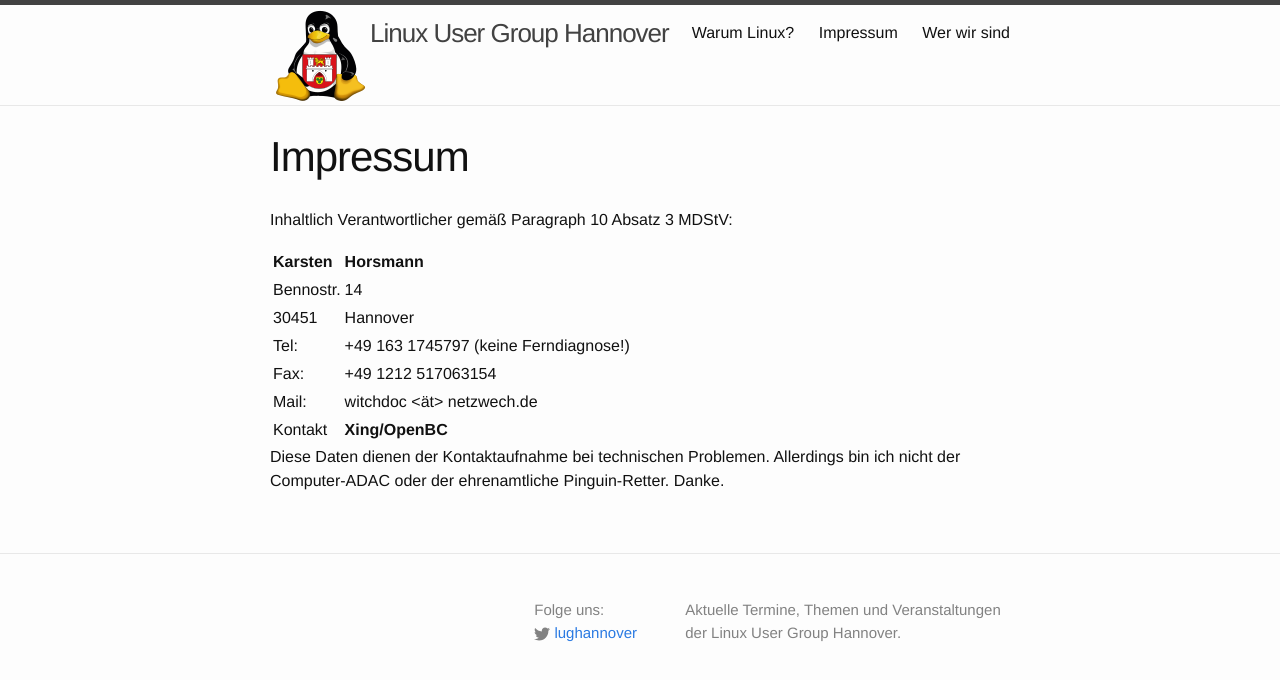
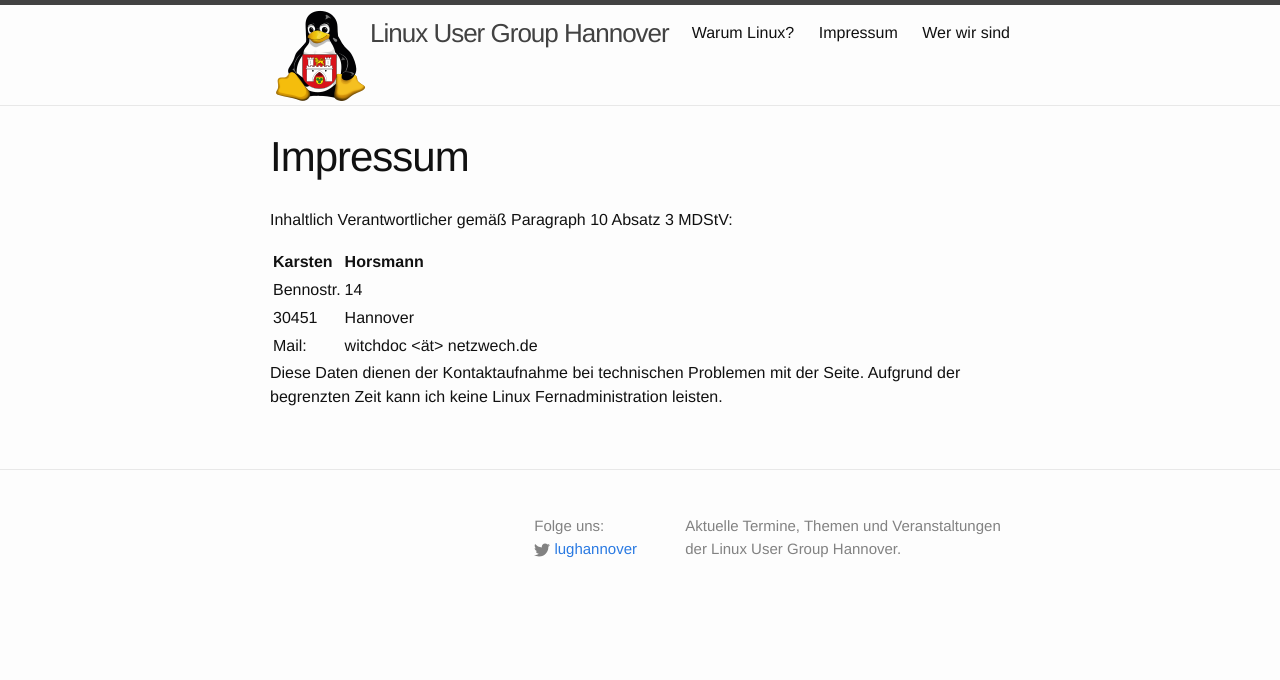
Before and after one commit to lughannover/lughannover.github.io, a Jekyll site: the page built from _pages/impressum.md, in a window 1280 px wide. Shown: the top 680 px of the page. Built offline with Jekyll 4.4.1, drawn with Linux system fonts in a browser that asks for light colours.

Commit message:
Update Impressum
Remove Fon Numbers

```diff
--- a/_pages/impressum.md
+++ b/_pages/impressum.md
@@ -10,9 +10,6 @@
 :-------- | :--------------
 Bennostr. | 14
 30451     | Hannover
-Tel:      | +49 163 1745797 (keine Ferndiagnose!)
-Fax:      | +49 1212 517063154
 Mail:     | witchdoc <ät> netzwech.de
-Kontakt   | **Xing/OpenBC**
 
-Diese Daten dienen der Kontaktaufnahme bei technischen Problemen. Allerdings bin ich nicht der Computer-ADAC oder der ehrenamtliche Pinguin-Retter. Danke.
+Diese Daten dienen der Kontaktaufnahme bei technischen Problemen mit der Seite. Aufgrund der begrenzten Zeit kann ich keine Linux Fernadministration leisten.
```
